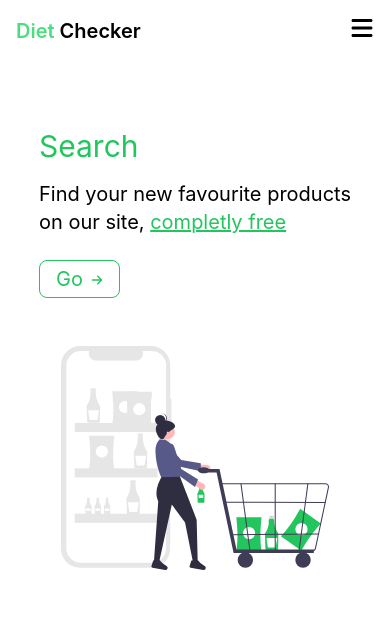
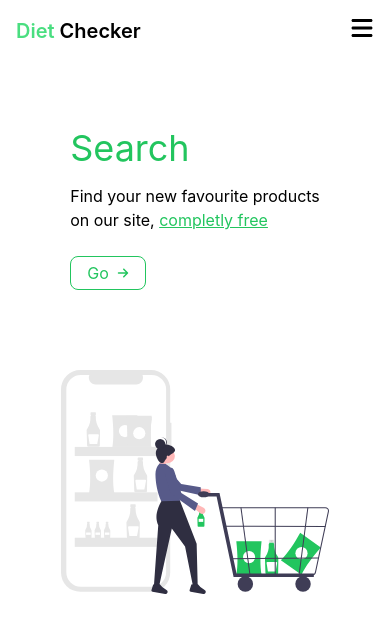
Before and after one commit to KacperHemperek/diet-checker, a Next.js app: page / in a window 390 px wide. Shown: the top 632 px of the page. Built offline with nearby package versions, Linux system fonts and the light colour scheme.

Commit message:
style: minor typograthy changes

```diff
--- a/components/NavBar.tsx
+++ b/components/NavBar.tsx
@@ -8,7 +8,7 @@ const NavBar = () => {
     const [navOpen, setNavOpen] = useState<boolean>(false);
 
     return (
-        <header className="fixed flex w-full">
+        <header className="fixed z-50 flex w-full bg-white">
             <div className="flex w-full justify-between bg-white p-4 lg:px-12">
                 <NavLogo />
                 <div className=" lg:flex lg:items-center">
--- a/layouts/Layout.tsx
+++ b/layouts/Layout.tsx
@@ -14,7 +14,7 @@ const Layout = ({ children }: Props) => {
     return (
         <>
             <NavBar />
-            <main className="flex w-full flex-col justify-center pt-16">
+            <main className="z-0 flex w-full flex-col justify-center pt-16">
                 {children}
             </main>
         </>
--- a/pages/index.tsx
+++ b/pages/index.tsx
@@ -8,8 +8,8 @@ const Home: NextPage = () => {
         <Layout>
             <div className=" mt-12 grid gap-4 p-4 md:grid-cols-2">
                 <div className="flex items-center justify-center  ">
-                    <div className=" pb-8 text-xl md:pr-8 md:pb-0 ">
-                        <h1 className=" mb-4 text-3xl text-green-500 md:mb-6 lg:text-6xl">
+                    <div className=" pb-16 text-base md:pr-8 md:pb-0 lg:text-xl ">
+                        <h1 className=" mb-4 text-4xl text-green-500 md:mb-6 lg:text-6xl">
                             Search
                         </h1>
                         <p>
@@ -26,7 +26,7 @@ const Home: NextPage = () => {
                                 <svg
                                     xmlns="http://www.w3.org/2000/svg"
                                     viewBox="0 0 448 512"
-                                    className=" h-3 w-3 transition-transform duration-1000 group-hover:translate-x-1"
+                                    className="h-3 w-3 transition-transform duration-1000 group-hover:translate-x-1"
                                 >
                                     <path d="M438.6 278.6l-160 160C272.4 444.9 264.2 448 256 448s-16.38-3.125-22.62-9.375c-12.5-12.5-12.5-32.75 0-45.25L338.8 288H32C14.33 288 .0016 273.7 .0016 256S14.33 224 32 224h306.8l-105.4-105.4c-12.5-12.5-12.5-32.75 0-45.25s32.75-12.5 45.25 0l160 160C451.1 245.9 451.1 266.1 438.6 278.6z" />
                                 </svg>
```
